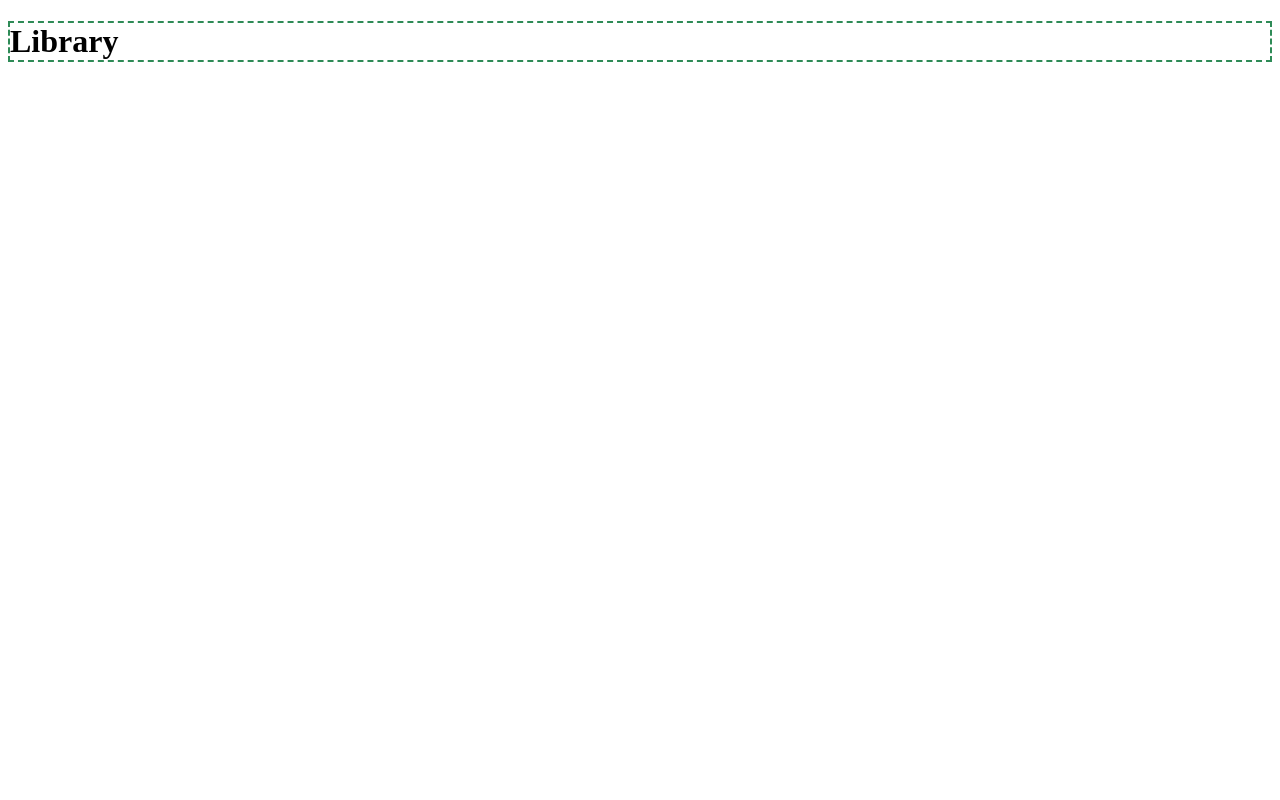
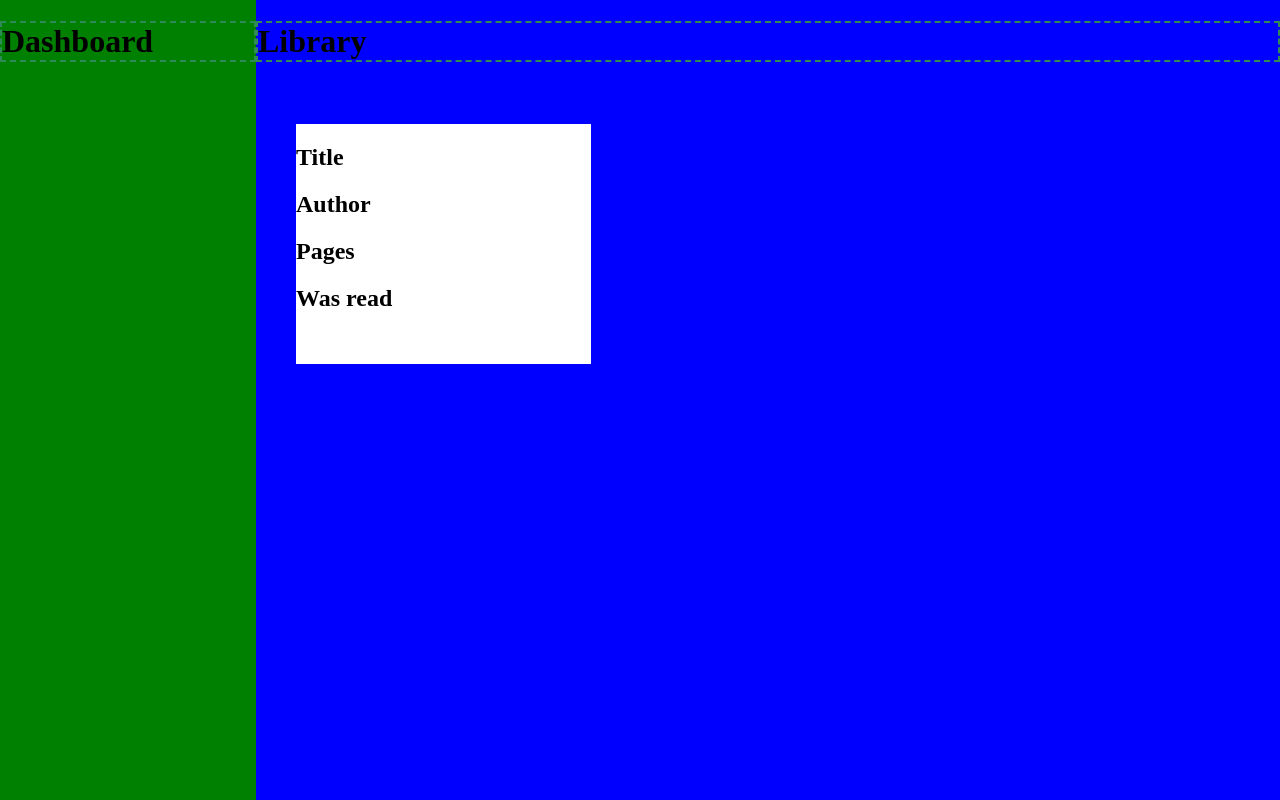
Before and after one commit to Adfmu1/Library, a plain HTML site: page index.html in a window 1280 px wide. Shown: the top 800 px of the page. Drawn offline with Linux system fonts and the light colour scheme.

Commit message:
create basic page skeleton

```diff
--- a/index.html
+++ b/index.html
@@ -7,9 +7,19 @@
     <title>Document</title>
 </head>
 <body>
-    <h1>Library</h1>
-    <div id="books">
-
+    <div id="dashboard">
+        <h1>Dashboard</h1>
+    </div>
+    <div id="main-page">
+        <h1>Library</h1>
+        <div id="books">
+            <div class="book">
+                <h2>Title</h2>
+                <h2>Author</h2>
+                <h2>Pages</h2>
+                <h2>Was read</h2>
+            </div>
+        </div>
     </div>
 </body>
 <script src="script.js"></script>
--- a/style.css
+++ b/style.css
@@ -1,3 +1,36 @@
+/* global styling */
+body{
+    margin: 0px;
+}
+
 h1 {
     border: 2px dashed seagreen;
 }
+
+/* Dashboard */
+#dashboard {
+    position: fixed;
+    background-color: green;
+    height: 100vh;
+    width: 20vw;
+}
+
+/* Main page */
+#main-page {
+    margin-left: 20vw;
+    display: flex;
+    height: 200vh;
+    flex-direction: column;
+    background-color: blue;
+}
+
+#books {
+    display: grid;
+    grid-template: repeat(auto-fill, 30vh) / repeat(3, 1fr);
+    gap: 30px;
+    padding: 40px;
+}
+
+.book {
+    background-color: white;
+}
```
